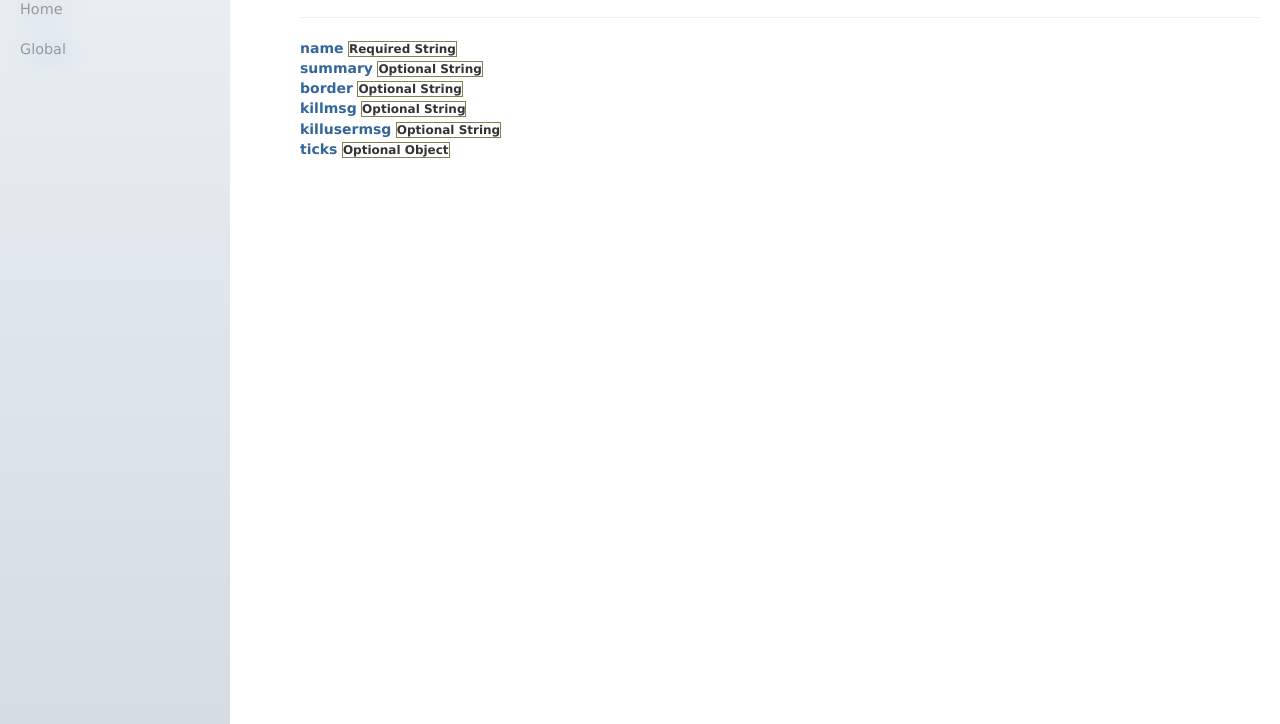
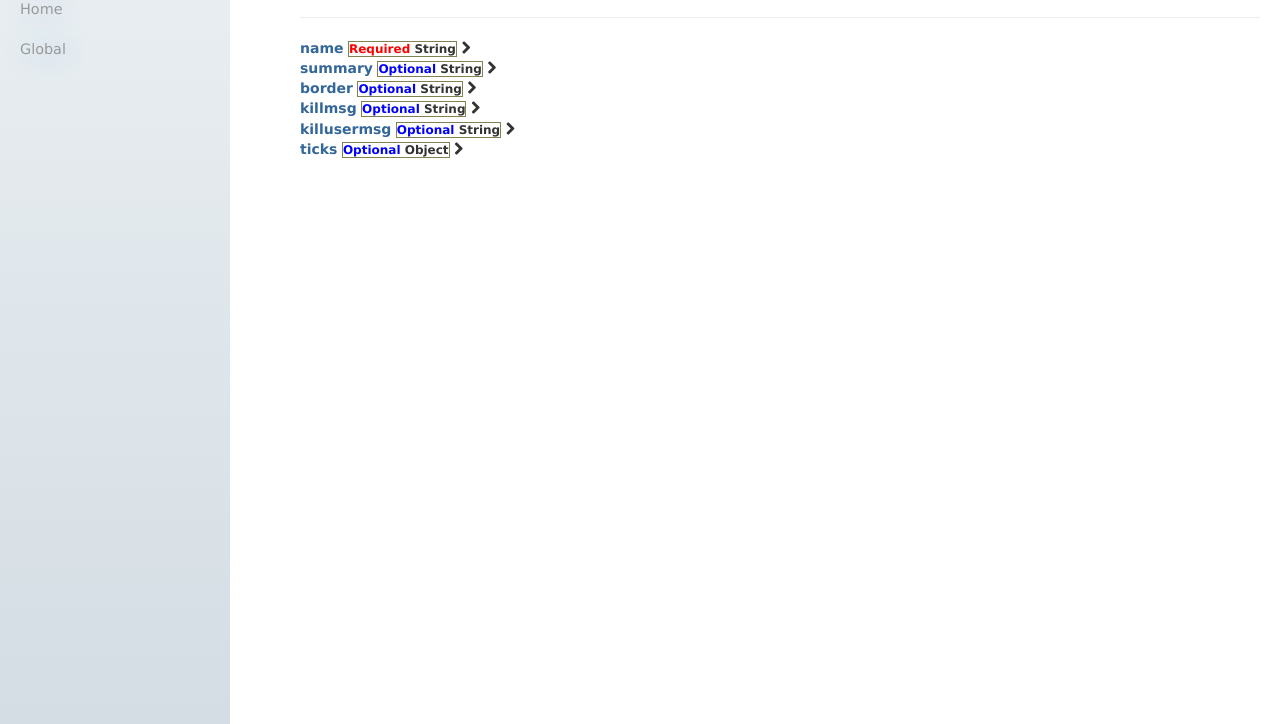
Before and after one commit to Silone1/bullethole, a plain HTML site: page index.html in a window 1280 px wide. Shown: the part 76-800 px from the top of the page. Drawn offline with Linux system fonts and the light colour scheme.

Commit message:
Minor tweaks

```diff
--- a/css/app.css
+++ b/css/app.css
@@ -13,6 +13,14 @@
 .doc-element-content {
     margin-left: 20px;
     font-size: 14px;
+}
+
+.doc-element-required {
+    color: red;
+}
+
+.doc-element-optional {
+    color: blue;
 }
 
 .doc-badge {
--- a/index.html
+++ b/index.html
@@ -9,7 +9,7 @@
     <link href="css/prism.css" rel="stylesheet" type="text/css" />
     <link href="css/style.css" rel="stylesheet">
     <link href="css/app.css" rel="stylesheet">
-    <!--<link href="font-awesome/css/font-awesome.min.css" rel="stylesheet">-->
+    <link href="font-awesome/css/font-awesome.min.css" rel="stylesheet">
   </head>
 
   <body>
@@ -38,7 +38,7 @@
     <script src="js/bootstrap.js"></script>
 
     <script src="js/nprogress.js"></script>
-    <script type="text/javascript" src="js/prism.js"></script>
+    <script src="js/prism.js" data-manual></script>
     <script src="js/app.js"></script>
   </body>
 </html>
--- a/js/app.js
+++ b/js/app.js
@@ -1,6 +1,7 @@
 /*jslint continue: true, es5: true, evil: true, forin: true, sloppy: true, vars: true, regexp: true, browser: true, nomen: true*/
 /*global $, NProgress, Prism*/
 
+// Warning: this code is quite messy
 $(function () {
     // Use the browser's built-in functionality to quickly and safely escape the
     // string
@@ -33,9 +34,10 @@ $(function () {
         return res.join(' | ');
     }
 
-    function parseElemSimple(name, elem) {
+    /* doc-element, doc-element-property, toggle-visibility, doc-element-content, doc-element-description */
+    function parseElem(name, elem) {
         var uniqid = Math.random().toString().substr(2) + Math.random().toString().substr(2);
-        var requiredText = elem.required ? 'Required' : 'Optional';
+        var requiredText = elem.required ? '<span class="doc-element-required">Required</span>' : '<span class="doc-element-optional">Optional</span>';
         var type = elemType(elem.type);
         var properties = '', i;
 
@@ -43,35 +45,7 @@ $(function () {
         if (elem.properties) {
             properties = '<ul class="doc-element-properties">';
             for (i in elem.properties) {
-                properties += '<li class="doc-element-properties-property">' + parseElemSimple(i, elem.properties[i]) + '</li>';
-            }
-            properties += '</ul><br/>';
-        }
-
-        return '<div class="doc-element">'
-            + '<span class="doc-element-property">' + name + '</span> '
-            + '<span class="doc-badge">' + requiredText + ' ' + type + '</span>'
-            + ' <i class="icon-chevron-right toggle-visibility" data-enabled="false" data-target="' + uniqid + '"></i>'
-            + '<br/>'
-            + properties
-            + '<div id="' + uniqid + '" class="init-hidden doc-element-content">'
-            + '<span class="doc-element-description">' + elem.description + '</span>'
-            + '</div>'
-            + '</div>';
-    }
-
-    /* doc-element, doc-element-property, toggle-visibility, doc-element-content, doc-element-description */
-    function parseElem(name, elem) {
-        var uniqid = Math.random().toString().substr(2) + Math.random().toString().substr(2);
-        var requiredText = elem.required ? 'Required' : 'Optional';
-        var type = elemType(elem.type);
-        var properties = '', i;
-
-        // [{name, description, required, type}]
-        if (elem.properties) {
-            properties = '<ul class="doc-element-properties">';
-            for (i in elem.properties) {
-                properties += '<li class="doc-element-properties-property">' + parseElemSimple(i, elem.properties[i]) + '</li>';
+                properties += '<li class="doc-element-properties-property">' + parseElem(i, elem.properties[i]) + '</li>';
             }
             properties += '</ul><br/>';
         }
@@ -84,7 +58,7 @@ $(function () {
             + '<div id="' + uniqid + '" class="init-hidden doc-element-content">'
             + properties
             + '<span class="doc-element-description">' + elem.description + '</span>'
-            + '<br/>' + example(JSON.stringify(elem.example, null, 4))
+            + (elem.example ? '<br/>' + example(JSON.stringify(elem.example, null, 4)) : '')
             + '</div>'
             + '</div>';
     }
```
Also changed, not shown: 1 other file.
